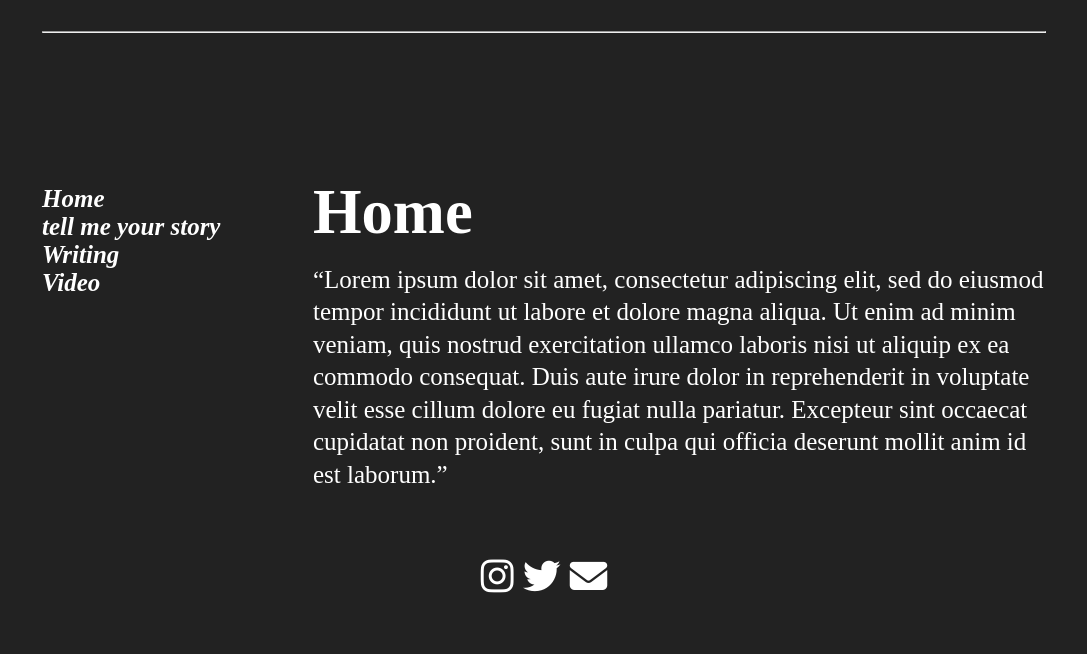
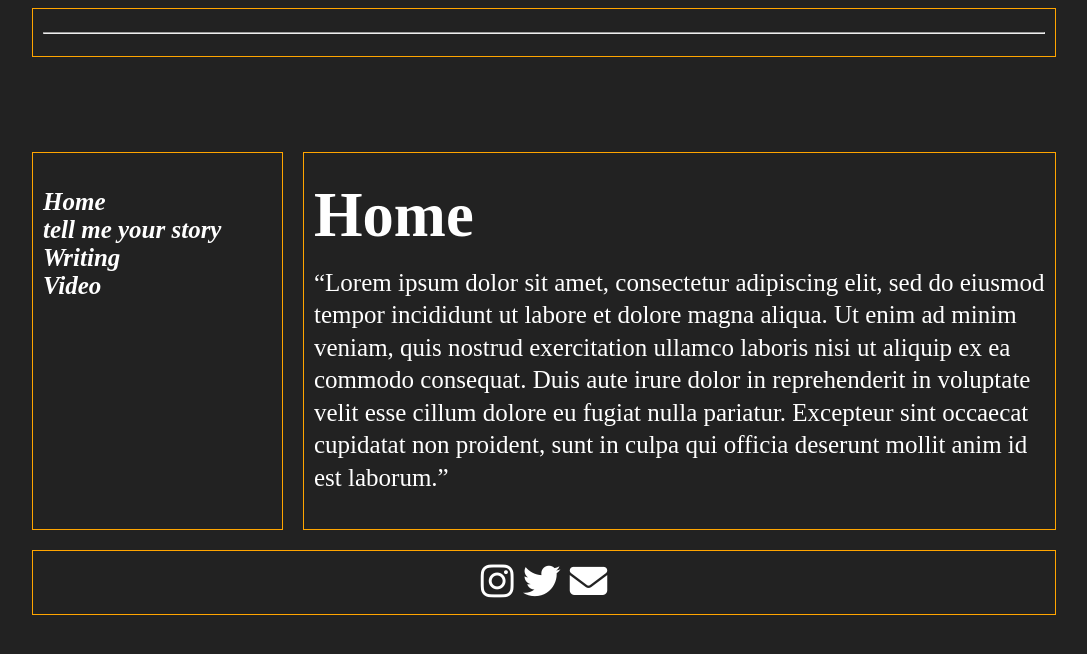
Before and after one commit to lewzsh/rah, a Jekyll site: the page built from docs/index.markdown, in a window 1280 px wide. Shown: the top 654 px of the page, without its empty margins (96-1183 px from the left). Built offline with Jekyll 4.4.1, drawn with Linux system fonts in a browser that asks for light colours; nearby versions of some CDN libraries; some web fonts are replaced.

Commit message:
Update styles.css
show border

```diff
--- a/docs/assets/css/styles.css
+++ b/docs/assets/css/styles.css
@@ -6,7 +6,7 @@
 }
 
 .wrapper > * { /* all children of the wrapper div */
-    /* border: 1px solid orange; */
+    border: 1px solid orange;
     padding: 10px;
 }
 
```
